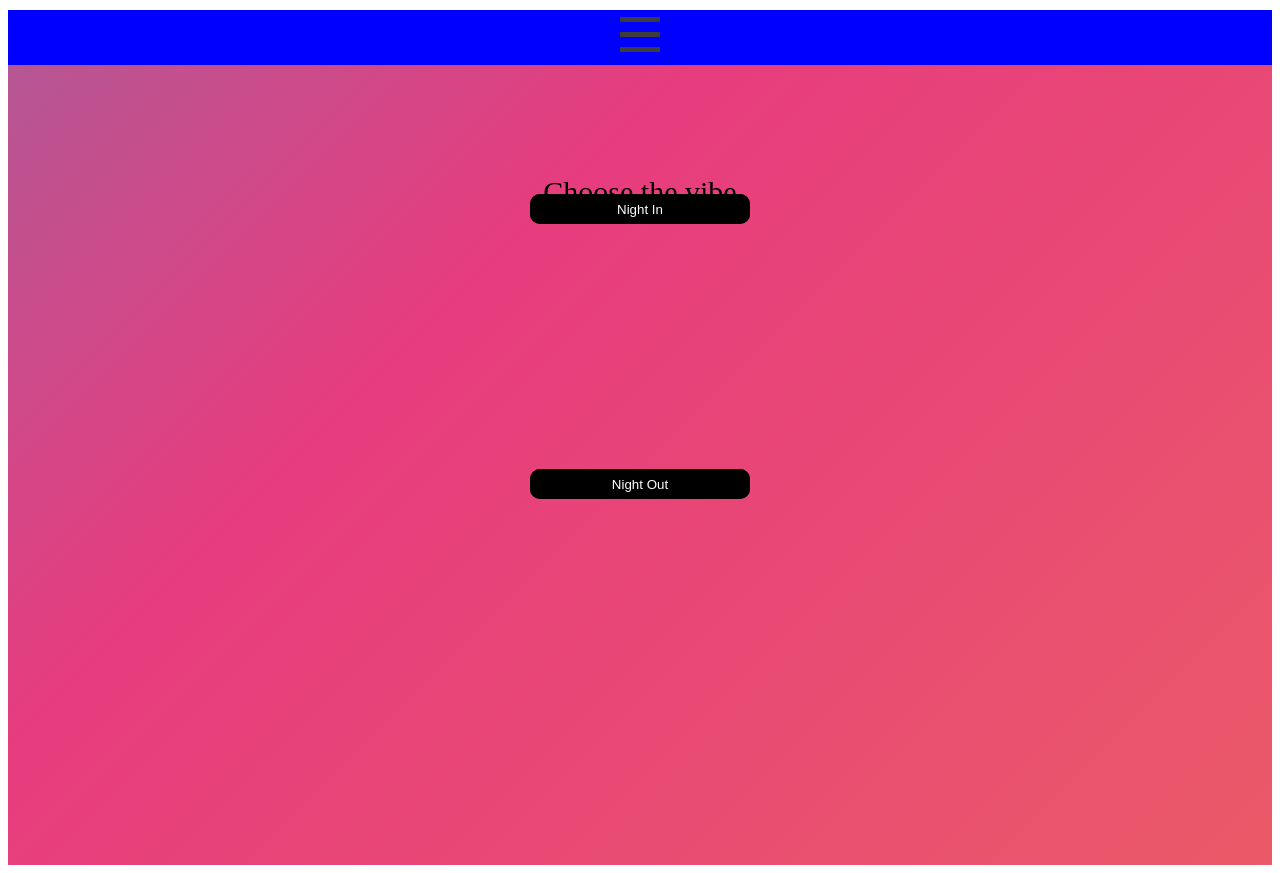
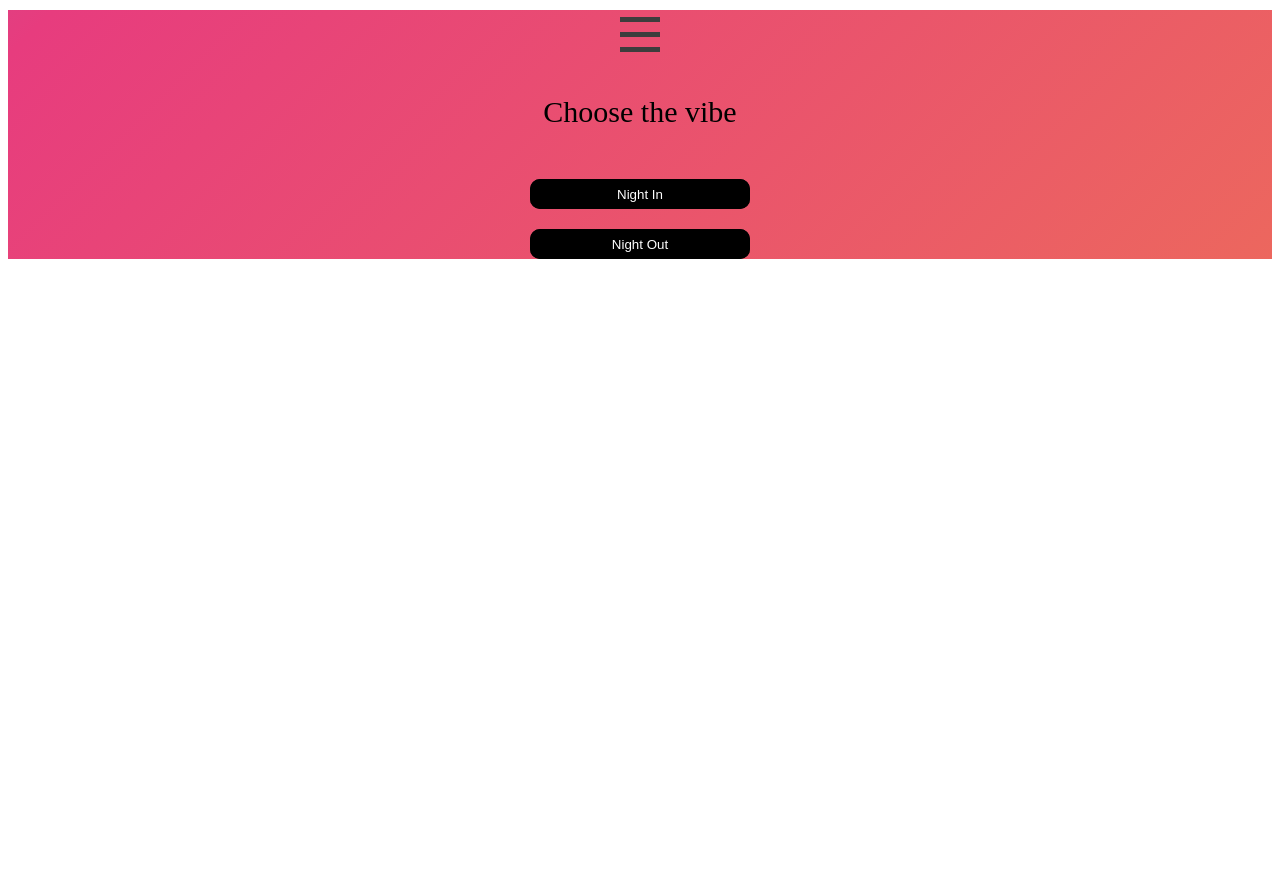
Before and after one commit to RakinBhuiyan1997/NightIn-NightOut, a React (Create React App) app in the folder frontend/: page /selection in a window 1280 px wide. After the commit the page ends 800 px from the top, so only its background shows below. Built offline with nearby package versions, Linux system fonts and the light colour scheme.

Commit message:
favorite button for games now working

```diff
--- a/frontend/src/App.js
+++ b/frontend/src/App.js
@@ -1,4 +1,5 @@
 import React from "react";
+import styled from "styled-components";
 import { BrowserRouter as Router, Routes, Route } from "react-router-dom";
 import HomePage from "./Components/Homepage";
 import SignIn from "./Components/SignIn";
@@ -18,6 +19,7 @@ import Header from "./Components/Header";
 function App() {
   return (
     <Router>
+      <Container>
         <Header />
         <Routes>
           <Route path="/" element={<HomePage />} />
@@ -35,8 +37,27 @@ function App() {
           <Route path="/profile" element={<Profile />} />
           <Route path="/users" />
         </Routes>
+      </Container>
     </Router>
   );
 }
 
+const Container = styled.div`
+  background-image: linear-gradient(-45deg, #ee7752, #e73c7e, #23a6d5, #23d5ab);
+  background-size: 400% 400%;
+  animation: gradient 15s ease infinite;
+  height: 100%;
+  @keyframes gradient {
+    0% {
+      background-position: 0% 50%;
+    }
+    50% {
+      background-position: 100% 50%;
+    }
+    100% {
+      background-position: 0% 50%;
+    }
+  }
+`;
+
 export default App;
--- a/frontend/src/Components/CreateGame.js
+++ b/frontend/src/Components/CreateGame.js
@@ -68,9 +68,8 @@ const CreateGame = () => {
         </div>
 
         <label>How to play</label>
-        <input
+        <textarea
           placeholder="write instructions"
-          type="textarea"
           onChange={(e) => {
             setCreateGame({ ...createGame, instructions: e.target.value });
           }}
--- a/frontend/src/Components/Games.js
+++ b/frontend/src/Components/Games.js
@@ -21,22 +21,18 @@ const Games = () => {
       });
   }, []);
 
-  const saveGame = async (e) => {
+  const saveGame = async (e, gameVal) => {
     e.preventDefault();
-    // const game = await fetch("/api/user/favorites/addDrink", {
-    //   method: "POST",
-    //   headers: {
-    //     Accept: "application/json",
-    //     "Content-Type": "application/json",
-    //   },
-    //   body: JSON.stringify({
-    //     ingredients: ingredients,
-    //     currentUser: currentUser,
-    //   }),
-    // });
-    console.log(e.target.value);
+    const game = await fetch("/api/user/favorites/addGame", {
+      method: "POST",
+      headers: {
+        Accept: "application/json",
+        "Content-Type": "application/json",
+      },
+      body: JSON.stringify({ game: gameVal, currentUser }),
+    });
   };
-
+  console.log(currentUser);
   return (
     <Container>
       {loading === true && <Loading />}
@@ -60,7 +56,8 @@ const Games = () => {
                   </h3>
                   <p>Instructions: {val.instructions}</p>
                   <p>
-                    Save this game: <FavoriteButton />
+                    Save this game:{" "}
+                    <FavoriteButton handleClick={(e) => saveGame(e, val)} />
                   </p>
                 </div>
               );
--- a/frontend/src/Components/Header.js
+++ b/frontend/src/Components/Header.js
@@ -49,7 +49,7 @@ const Header = () => {
 };
 
 const Container = styled.div`
-  background-color: blue;
+  /* background-color: transparent; */
 `;
 const Button = styled.button``;
 
--- a/frontend/src/Components/Selection.js
+++ b/frontend/src/Components/Selection.js
@@ -21,8 +21,8 @@ const Container = styled.div`
   display: flex;
   flex-direction: column;
   align-items: center;
-  height: 100vh;
-  background-image: linear-gradient(-45deg, #ee7752, #e73c7e, #23a6d5, #23d5ab);
+  /* height: 100vh; */
+  /* background-image: linear-gradient(-45deg, #ee7752, #e73c7e, #23a6d5, #23d5ab);
   background-size: 400% 400%;
   animation: gradient 15s ease infinite;
   @keyframes gradient {
@@ -35,7 +35,7 @@ const Container = styled.div`
     100% {
       background-position: 0% 50%;
     }
-  }
+  } */
 `;
 
 const Button = styled.button`
```
Also changed, not shown: frontend/src/Components/UserInteraction/Users.js (+18 -0 lines), 2 other files (tests, documents, lock files or other folders). Lines whose indentation alone changed are shown as unchanged.
